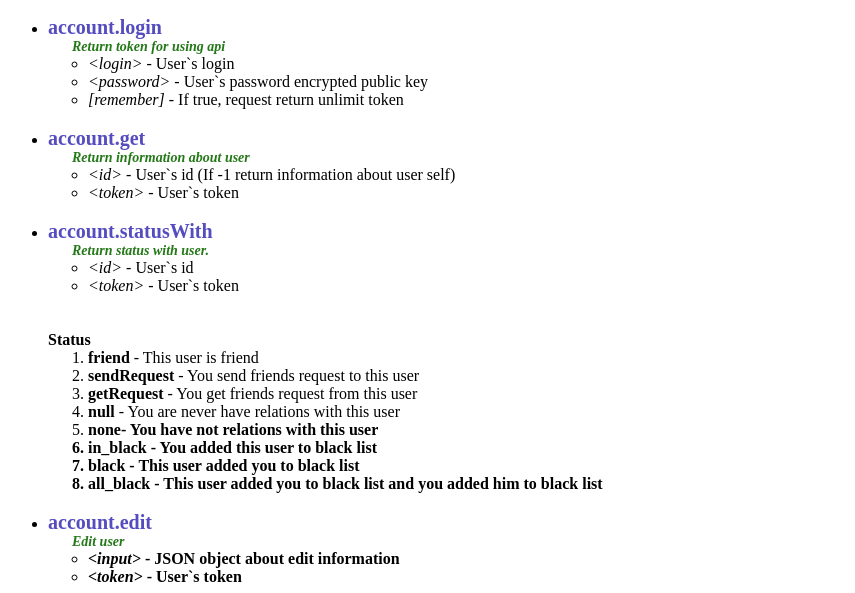
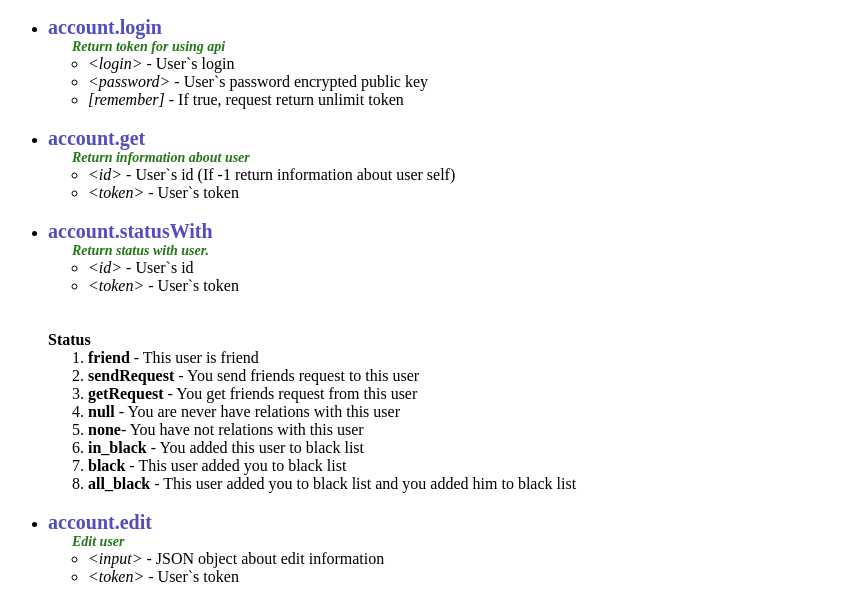
Before and after one commit to EdmonDantes/SLW, a plain HTML site: page html/html_static/README_API.html in a window 1280 px wide. Shown: the part 207-800 px from the top of the page, without its empty margins (0-855 px from the left). Drawn offline with Linux system fonts and the light colour scheme.

Commit message:
Fix </b> in README_API

```diff
--- a/html/html_static/README_API.html
+++ b/html/html_static/README_API.html
@@ -70,7 +70,7 @@ Send "GET" or "POST" request to "http://DOMEN/api/&lt;method&gt;?[args]" or "htt
             <li><b>sendRequest</b> - You send friends request to this user</li>
             <li><b>getRequest</b> - You get friends request from this user</li>
             <li><b>null</b> - You are never have relations with this user</li>
-            <li><b>none<b>- You have not relations with this user</li>
+            <li><b>none</b>- You have not relations with this user</li>
             <li><b>in_black</b> - You added this user to black list</li>
             <li><b>black</b> - This user added you to black list</li>
             <li><b>all_black</b> - This user added you to black list and you added him to black list</li>
```
